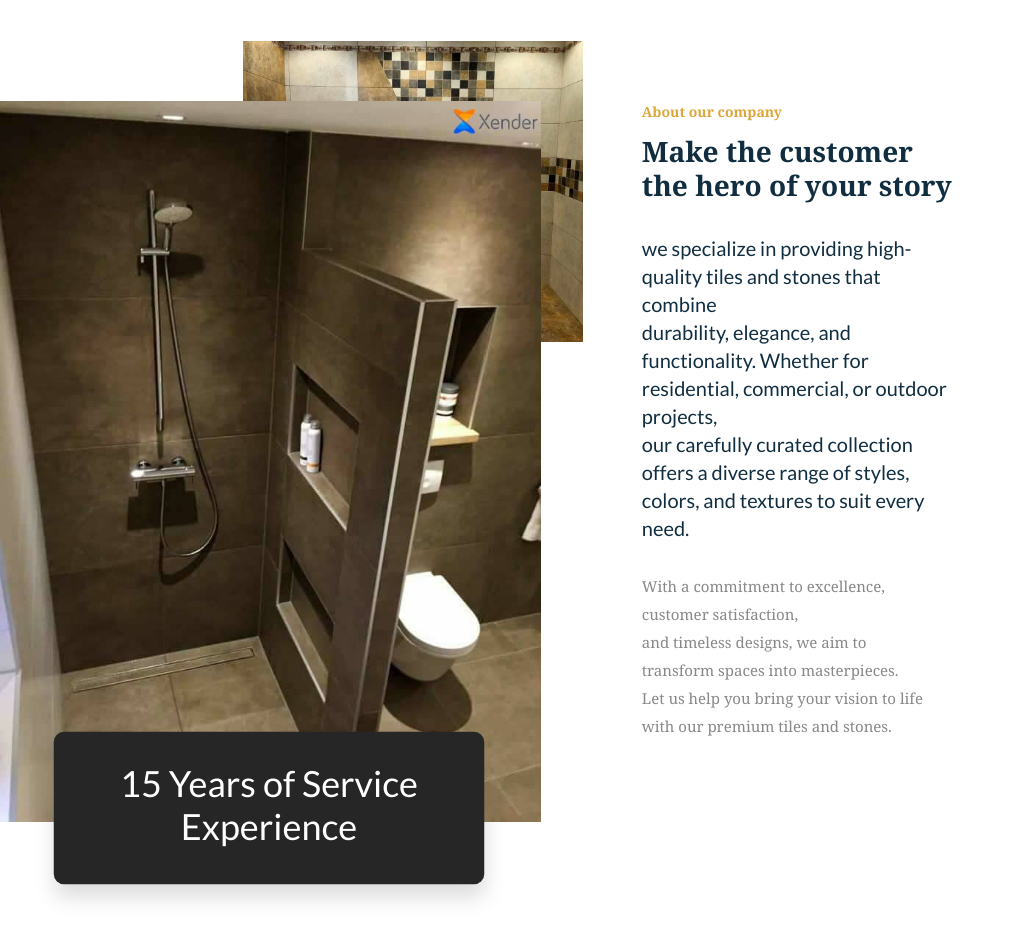
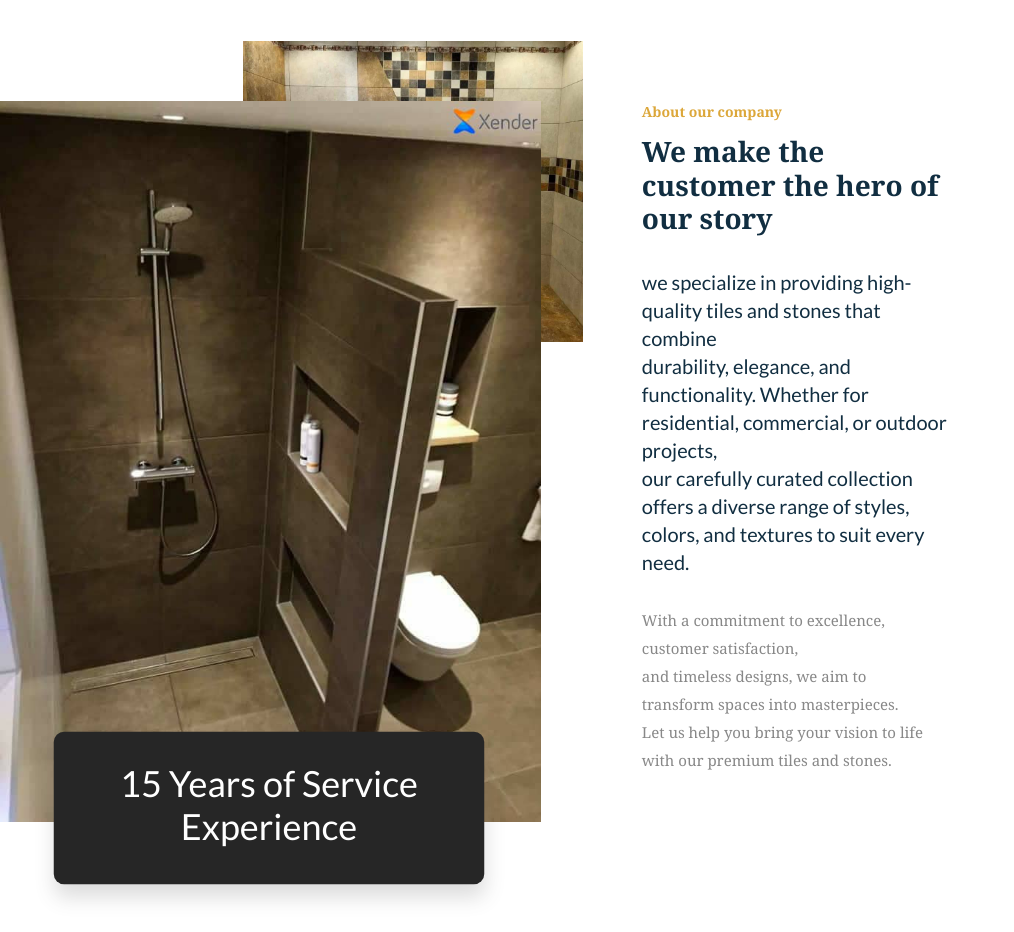
Before and after one commit to evansbafoe/medab-tiling-stones, a website: page index.html in a window 1280 px wide. Shown: the part 1380-2312 px from the top of the page, without its empty margins (0-1014 px from the left). Drawn offline with Linux system fonts and the light colour scheme.

Commit message:
Update index.html

```diff
--- a/index.html
+++ b/index.html
@@ -182,7 +182,7 @@
                     <div class=" col-xl-4 col-lg-4">
                         <div class="customer-caption">
                             <span>About our company</span>
-                            <h2>Make the customer the hero of your story</h2>
+                            <h2>We make the customer the hero of our story</h2>
                             <div class="caption-details">
                                 <p class="pera-dtails">we specialize in providing high-quality tiles and stones that combine<br> durability, elegance, and functionality. Whether for residential, commercial, or outdoor projects,<br> our carefully curated collection offers a diverse range of styles, colors, and textures to suit every need. </p>
                                 <p>With a commitment to excellence, customer satisfaction, <br>and timeless designs, we aim to transform spaces into masterpieces.<br> Let us help you bring your vision to life with our premium tiles and stones.</p>
```
